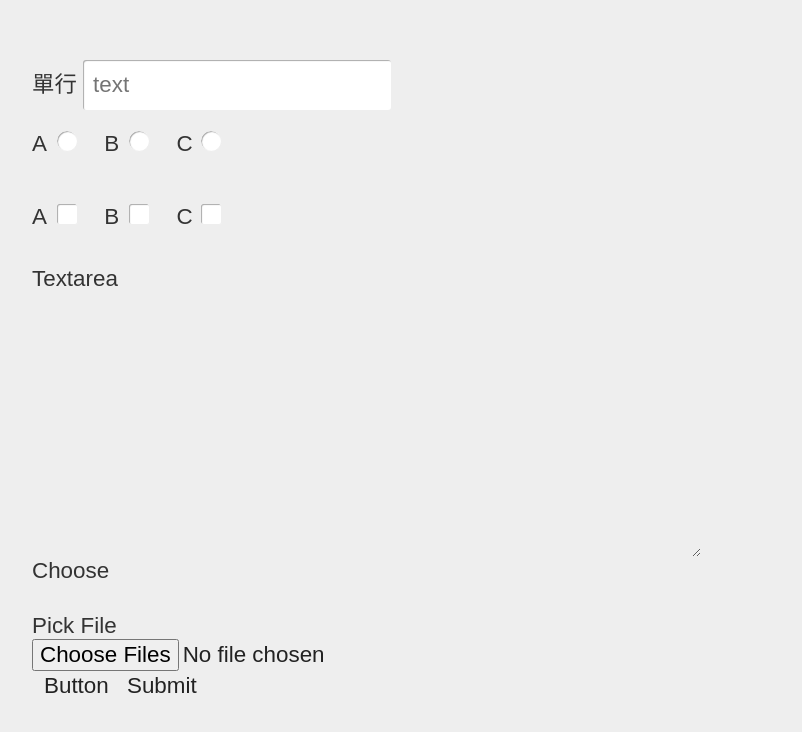
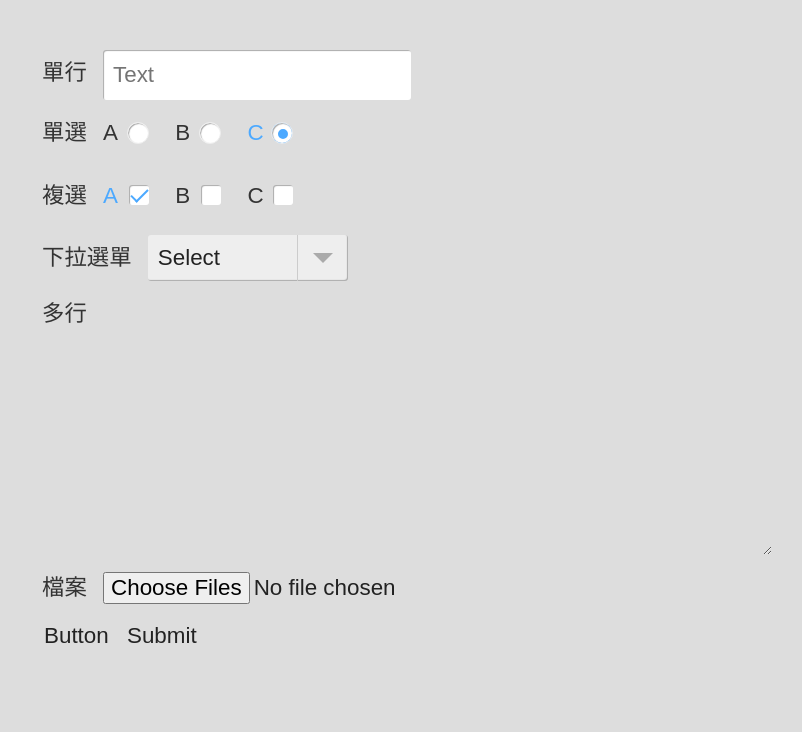
Before and after one commit to AaronChuo/FormComponents, a plain HTML site: page index.html in a window 1280 px wide. Shown: the whole page, without its empty margins (160-962 px from the left). Drawn offline with Linux system fonts and the light colour scheme.

Commit message:
Refactor code.

```diff
--- a/index.html
+++ b/index.html
@@ -11,12 +11,15 @@
 
     <form class="form-components">
 
+      <!-- 單行文字 -->
       <div class="group">
-        <label for="textInput">單行</label>
-        <input type="text" id="textInput" placeholder="text">
+        <label class="caption" for="textInput">單行</label>
+        <input type="text" id="textInput" placeholder="Text">
       </div>
 
+      <!-- 單選 -->
       <div class="group">
+        <label class="caption">單選</label>
         <div class="radio-wrapper">
           <input type="radio" id="radioA" name="radio">
           <label for="radioA">A</label>
@@ -26,14 +29,16 @@
           <label for="radioB">B</label>
         </div>
         <div class="radio-wrapper">
-          <input type="radio" id="radioC" name="radio">
+          <input type="radio" id="radioC" name="radio" checked>
           <label for="radioC">C</label>
         </div>
       </div>
 
+      <!-- 複選 -->
       <div class="group">
+        <label class="caption">複選</label>
         <div class="checkbox-wrapper">
-          <input type="checkbox" id="checkboxA"></input>
+          <input type="checkbox" id="checkboxA" checked></input>
           <label for="checkboxA">A</label>
         </div>
         <div class="checkbox-wrapper">
@@ -46,34 +51,42 @@
         </div>
       </div>
 
-      <div class="textarea-wrapper">
-        <span>Textarea</span>
-        <textarea rows="10" cols="50"></textarea>
-      </div>
-
-      <div class="selector">
-        <span>Choose</span>
+      <!-- 下拉選單 -->
+      <div class="selector group">
+        <label class="caption">下拉選單</label>
         <label class="selector-wrapper">
-          <select>
-            <option value=""></option>
-            <option value=""></option>
-            <option value=""></option>
-            <option value=""></option>
-            <option value=""></option>
+          <select name="selector">
+            <option disabled selected>Select</option>
+            <option value="">Option 1</option>
+            <option value="">Option 2</option>
+            <option value="">Option 3</option>
+            <option value="">Option 4</option>
+            <option value="">Option 5</option>
           </select>
           <em></em>
         </label>
       </div>
 
-      <label class="file-picker">
-        <span>Pick File</span>
-        <input type="file" multiple>
-      </label>
+      <!-- 多行文字 -->
+      <div class="textarea-wrapper group">
+        <label class="caption">多行</label>
+        <textarea rows="10" cols="50"></textarea>
+      </div>
 
-      <button type="button"></buttton>
+      <!-- 檔案選擇 -->
+      <div class="group">
+        <label class="file-picker">
+          <label class="caption">檔案</label>
+          <input type="file" multiple>
+        </label>
+      </div>
 
-      <input type="button" value="Button">
-      <input type="submit" value="Submit">
+      <!-- 按鈕 -->
+      <div class="group">
+        <button type="button"></buttton>
+        <input type="button" value="Button">
+        <input type="submit" value="Submit">
+      </div>
 
     </form>
 
--- a/sass/basic/_mixins.scss
+++ b/sass/basic/_mixins.scss
@@ -9,3 +9,9 @@
       color: $color;
     }
 }
+
+//Psuedo element initial
+@mixin psuedo($content: '', $display: block) {
+  content: $content;
+  display: $display;
+}
--- a/sass/basic/_normalize.scss
+++ b/sass/basic/_normalize.scss
@@ -68,6 +68,3 @@ td { vertical-align: top; }
 .visuallyhidden { border: 0; clip: rect(0 0 0 0); height: 1px; margin: -1px; overflow: hidden; padding: 0; position: absolute; width: 1px; }
 .visuallyhidden.focusable:active, .visuallyhidden.focusable:focus { clip: auto; height: auto; margin: 0; overflow: visible; position: static; width: auto; }
 .invisible { visibility: hidden; }
-
-/* psuedo elements initial */
-*:before, *:after {content: ''; display: block;}
--- a/sass/form-components/_all.scss
+++ b/sass/form-components/_all.scss
@@ -16,7 +16,7 @@
   select,
   button {
     @include box-shadow(none);
-    appearance: none;
+    @include appearance(none);
     background: none;
     border: 0;
     outline: 0;
@@ -28,9 +28,15 @@
 
   .group {
     display: block;
-    padding: 10px 0;
+    margin: 10px 0;
     label {
       display: inline-block;
+      line-height: 46px;
+      vertical-align: top;
+    }
+    .caption {
+      padding: 0 10px;
+      cursor: default;
     }
   }
 
@@ -84,21 +90,7 @@
   //--------------------------------------------------------------
   // selector
   //--------------------------------------------------------------
-  .selector {
-
-    span {
-
-    }
-    .selector-wrapper {
-
-      select {
-
-      }
-      em {
-
-      }
-    }
-  }
+  @import "selector";
 
   //--------------------------------------------------------------
   // file picker
--- a/sass/form-components/_checkbox.scss
+++ b/sass/form-components/_checkbox.scss
@@ -18,28 +18,29 @@
       @include transition(all ease .3s);
       padding-right: 80px;
       &:before {
+        @include psuedo();
         @include transition(all ease .3s);
         @include border-radius(3px);
-        @include box-shadow(1px 1px 1px $minorColor inset, 1px 1px 0 5px $basicColor inset);
+        @include box-shadow(1px 1px 1px $minorColor inset);
         position: absolute;
-        top: 0;
+        top: 12px;
         right: 0;
         width: 20px;
         height: 20px;
-        border: 1px solid $lightColor;
         background: $basicColor;
       }
     }
     &:checked ~ label {
       color: $mainColor;
       &:after {
+        @include psuedo();
         @include transform(rotate(45deg));
         @include animation(checkbox .15s ease-in-out);
         border-right: 2px solid $mainColor;
         border-bottom: 2px solid $mainColor;
         position: absolute;
-        top: 2px;
-        right: 6px;
+        top: 12px;
+        right: 5px;
         width: 7px;
         height: 15px;
       }
--- a/sass/form-components/_radio.scss
+++ b/sass/form-components/_radio.scss
@@ -18,11 +18,12 @@
       @include transition(all ease .3s);
       padding-right: 80px;
       &:before {
+        @include psuedo();
         @include transition(all ease .3s);
         @include border-radius(50%);
         @include box-shadow(1px 1px 1px $minorColor inset, 1px 1px 0 5px $basicColor inset);
         position: absolute;
-        top: 0;
+        top: 12px;
         right: 0;
         width: 20px;
         height: 20px;
--- a/sass/form-components/_theme.scss
+++ b/sass/form-components/_theme.scss
@@ -10,5 +10,7 @@ $defFontSize: 16px;
 //Colors
 $mainColor: #4ca9ff;
 $minorColor: #aaa;
+$grayColor: #ccc;
 $lightColor: #eee;
+$hoverColor: #f3f3f3;
 $basicColor: #fff;
--- a/sass/style.scss
+++ b/sass/style.scss
@@ -12,7 +12,7 @@
 @import "form-components/all";			// All components
 
 html, body {
-	background: $lightColor;
+	background: #ddd;
 	font-size: $defFontSize;
 }
 
```
Also changed, not shown: css/style.css.
